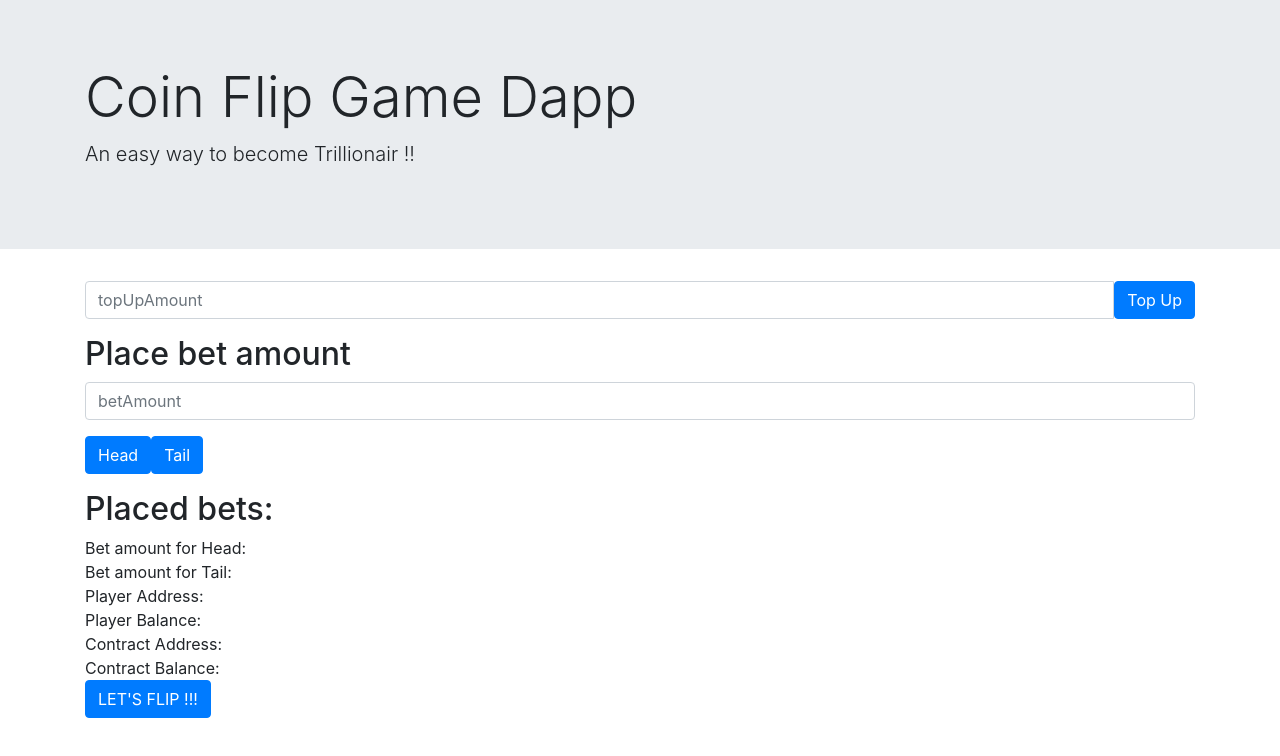
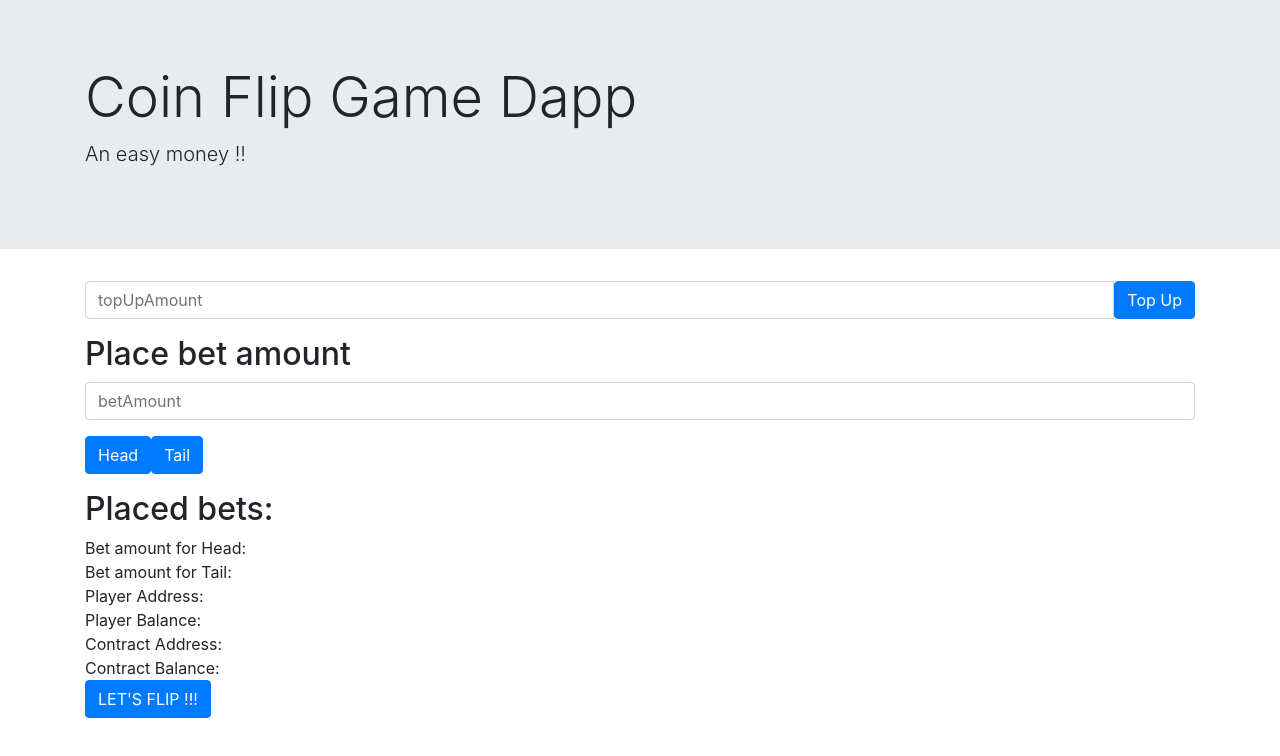
Before and after one commit to gabkk/coinFlip4, a plain HTML site: page index.html in a window 1280 px wide. Drawn offline with nearby package versions, Linux system fonts and the light colour scheme.

```diff
--- a/index.html
+++ b/index.html
@@ -20,7 +20,7 @@
     <div class="jumbotron jumbotron-fluid">
       <div class="container">
         <h1 class="display-4">Coin Flip Game Dapp</h1>
-        <p class="lead">An easy way to become Trillionair !! </p>
+        <p class="lead">An easy money !! </p>
       </div>
     </div>
     <div class="container">
```
